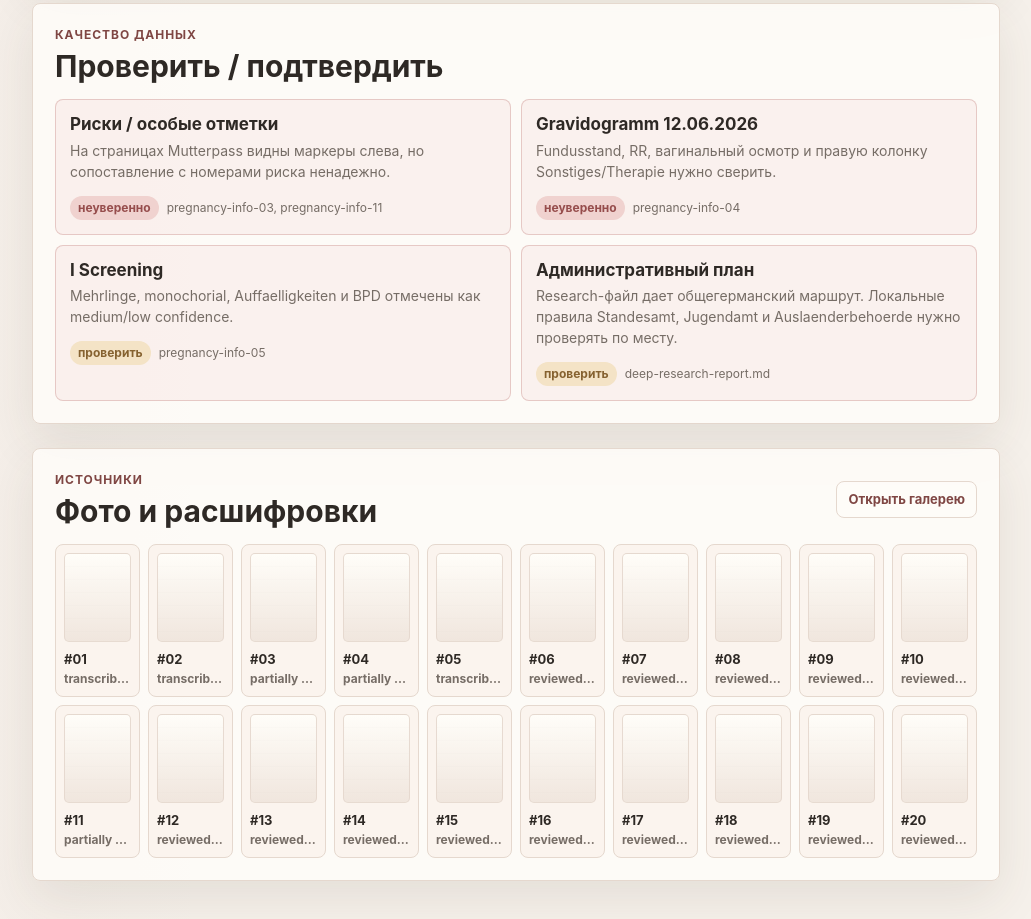
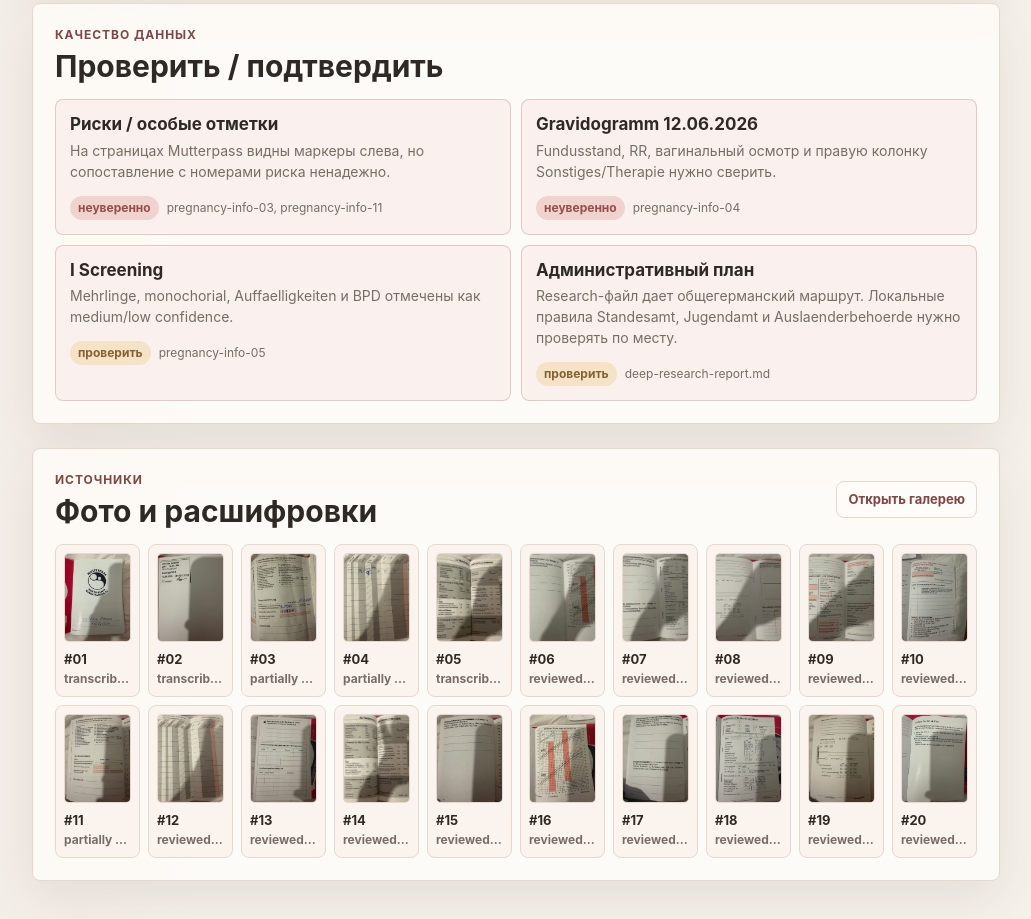
Before and after one commit to olegVoytin/pregnancy, a plain HTML site: page index.html in a window 1280 px wide. Shown: the part 4614-5533 px from the top of the page, without its empty margins (246-1277 px from the left). Drawn offline with Linux system fonts and the light colour scheme.

Commit message:
Show source thumbnails in source cards

```diff
--- a/app.js
+++ b/app.js
@@ -238,7 +238,7 @@ function renderVerification() {
 function renderSources() {
   document.getElementById("source-strip").innerHTML = data.sources.map((source) => `
     <a class="source-card" href="${source.href}">
-      <span class="source-thumb" aria-hidden="true"></span>
+      <img class="source-thumb" src="${source.href}" alt="${source.id}" loading="lazy">
       <strong>${source.id.replace("pregnancy-info-", "#")}</strong>
       <small>${source.status.replaceAll("_", " ")}</small>
     </a>
--- a/styles.css
+++ b/styles.css
@@ -693,13 +693,13 @@ tbody tr:last-child td {
 
 .source-thumb {
   display: block;
+  width: 100%;
   aspect-ratio: 3 / 4;
   margin-bottom: 8px;
   border-radius: 5px;
-  background:
-    linear-gradient(180deg, rgba(255, 253, 249, 0.92), rgba(239, 228, 220, 0.92)),
-    repeating-linear-gradient(180deg, transparent 0 11px, rgba(118, 109, 102, 0.14) 12px 13px);
+  background: #efe4dc;
   border: 1px solid rgba(229, 216, 206, 0.9);
+  object-fit: cover;
 }
 
 .source-card strong {
```
